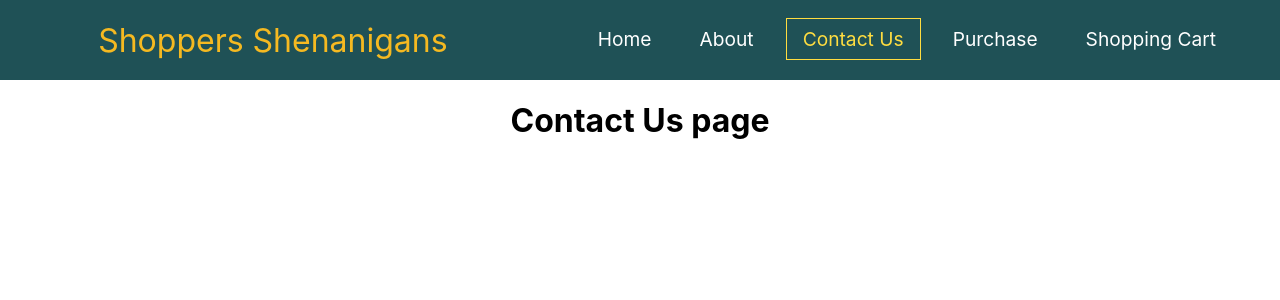
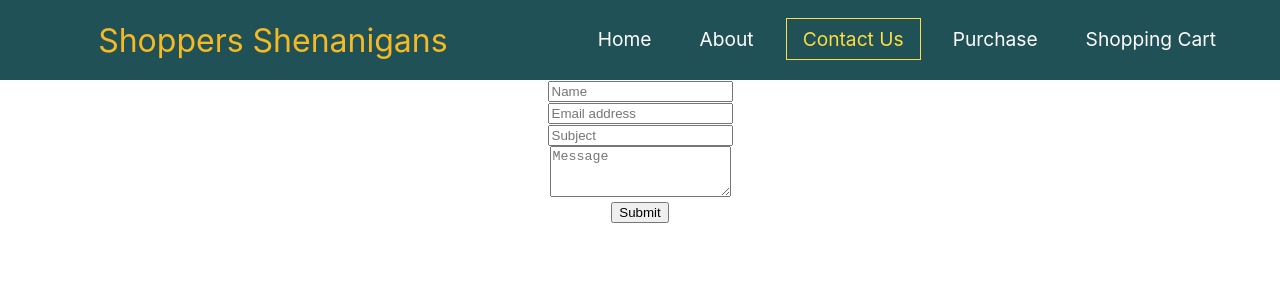
Before and after one commit to cantThinkAny/CSE-5234, a React (Create React App) app in the folder lab5/shoppers_shenanigans/: page /contactus in a window 1280 px wide. Shown: the top 300 px of the page. Built offline with nearby package versions, Linux system fonts and the light colour scheme.

Commit message:
Contact us page with emails working
api key is hidden!

```diff
--- a/lab5/shoppers_shenanigans/package.json
+++ b/lab5/shoppers_shenanigans/package.json
@@ -8,15 +8,19 @@
     "@testing-library/user-event": "^13.5.0",
     "axios": "^1.5.1",
     "cors": "^2.8.5",
+    "dotenv": "^16.3.1",
+    "emailjs-com": "^3.2.0",
     "express": "^4.18.2",
     "mysql": "^2.18.1",
     "rc-footer": "^0.6.8",
     "rc-switch": "^4.1.0",
     "react": "^18.2.0",
     "react-dom": "^18.2.0",
+    "react-hook-form": "^7.47.0",
     "react-icons": "^4.11.0",
     "react-router-dom": "^6.16.0",
     "react-scripts": "5.0.1",
+    "react-toastify": "^9.1.3",
     "styled-components": "^6.0.8",
     "sync-mysql": "^3.0.1",
     "web-vitals": "^2.1.4"
--- a/lab5/shoppers_shenanigans/src/components/contactus.js
+++ b/lab5/shoppers_shenanigans/src/components/contactus.js
@@ -1,12 +1,143 @@
 import React from "react";
+import { useForm } from 'react-hook-form';
+import emailjs from 'emailjs-com';
+import { ToastContainer, toast } from 'react-toastify';
+import 'react-toastify/dist/ReactToastify.min.css';
 
 const ContactUs = () => {
+  const {
+    register,
+    handleSubmit,
+    reset,
+    formState: { errors }
+  } = useForm();
+
+  // Function that displays a success toast on bottom right of the page when form submission is successful
+  const toastifySuccess = () => {
+    toast('Form sent!', {
+      position: 'bottom-right',
+      autoClose: 5000,
+      hideProgressBar: true,
+      closeOnClick: true,
+      pauseOnHover: true,
+      draggable: false,
+      className: 'submit-feedback success',
+      toastId: 'notifyToast'
+    });
+  };
+
+  // Function called on submit that uses emailjs to send email of valid contact form
+  const onSubmit = async (data) => {
+    // Destrcture data object
+    const { name, email, subject, message } = data;
+    try {
+      const templateParams = {
+        name,
+        email,
+        subject,
+        message
+      };
+
+      await emailjs.send(
+        "service_q7e7adl",
+        "template_b5togli",
+        templateParams,
+        "jTn0RgtaVP_x5k5sP"
+      );
+
+      reset();
+      toastifySuccess();
+    } catch (e) {
+      console.log(e);
+    }
+  };
 
   return (
-    <div>
-      <h1>
-      Contact Us page
-      </h1>
+    <div className='ContactUs'>
+      <div className='container'>
+        <div className='row'>
+          <div className='col-12 text-center'>
+            <div className='contactForm'>
+              <form id='contact-form' onSubmit={handleSubmit(onSubmit)} noValidate>
+                {/* Row 1 of form */}
+                <div className='row formRow'>
+                  <div className='col-6'>
+                    <input
+                      type='text'
+                      name='name'
+                      {...register('name', {
+                        required: { value: true, message: 'Please enter your name' },
+                        maxLength: {
+                          value: 30,
+                          message: 'Please use 30 characters or less'
+                        }
+                      })}
+                      className='form-control formInput'
+                      placeholder='Name'
+                    ></input>
+                    {errors.name && <span className='errorMessage'>{errors.name.message}</span>}
+                  </div>
+                  <div className='col-6'>
+                    <input
+                      type='email'
+                      name='email'
+                      {...register('email', {
+                        required: true,
+                        pattern: /^[a-zA-Z0-9.!#$%&’*+/=?^_`{|}~-]+@[a-zA-Z0-9-]+(?:\.[a-zA-Z0-9-]+)*$/
+                      })}
+                      className='form-control formInput'
+                      placeholder='Email address'
+                    ></input>
+                    {errors.email && (
+                      <span className='errorMessage'>Please enter a valid email address</span>
+                    )}
+                  </div>
+                </div>
+                {/* Row 2 of form */}
+                <div className='row formRow'>
+                  <div className='col'>
+                    <input
+                      type='text'
+                      name='subject'
+                      {...register('subject', {
+                        required: { value: true, message: 'Please enter a subject' },
+                        maxLength: {
+                          value: 75,
+                          message: 'Subject cannot exceed 75 characters'
+                        }
+                      })}
+                      className='form-control formInput'
+                      placeholder='Subject'
+                    ></input>
+                    {errors.subject && (
+                      <span className='errorMessage'>{errors.subject.message}</span>
+                    )}
+                  </div>
+                </div>
+                {/* Row 3 of form */}
+                <div className='row formRow'>
+                  <div className='col'>
+                    <textarea
+                      rows={3}
+                      name='message'
+                      {...register('message', {
+                        required: true
+                      })}
+                      className='form-control formInput'
+                      placeholder='Message'
+                    ></textarea>
+                    {errors.message && <span className='errorMessage'>Please enter a message</span>}
+                  </div>
+                </div>
+                <button className='submit-btn' type='submit'>
+                  Submit
+                </button>
+              </form>
+            </div>
+            <ToastContainer />
+          </div>
+        </div>
+      </div>
     </div>
   );
 };
--- a/lab5/shoppers_shenanigans/src/components/home.js
+++ b/lab5/shoppers_shenanigans/src/components/home.js
@@ -41,9 +41,6 @@ const Home = () => {
         At Shoppers Shenanigans, we think of all the ways we can improve your experience with us. We provide low cost or free shipping and 60-day returns if you are not satisfied with your product.
       </p>
 
-      <p>
-        Our business strategy is to provide a selection of good quality products at the lowest price we can. We want to increase our customer base by proving our reliability.
-      </p>
     </div>
   );
 };
```
Also changed, not shown: 2 other files (tests, documents, lock files or other folders).
